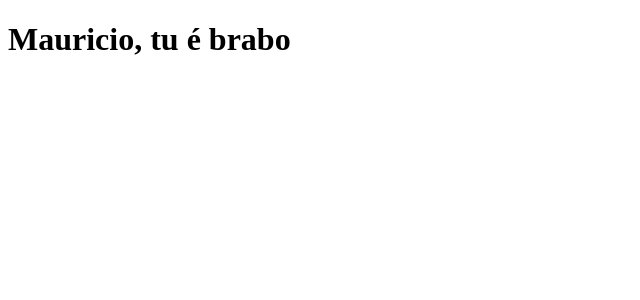
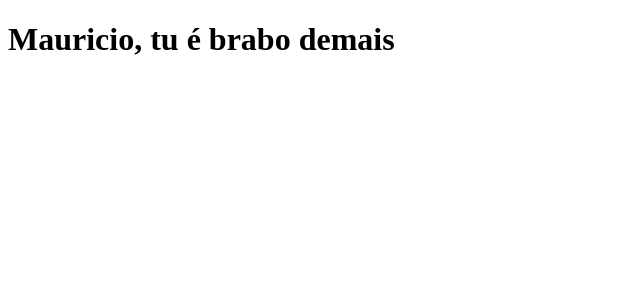
Before and after one commit to MauAlvesM/curso.dev-clone-tabnews, a Next.js app: page / in a window 1280 px wide. Shown: the top 300 px of the page, without its empty margins (0-640 px from the left). Built offline with nearby package versions, Linux system fonts and the light colour scheme.

Commit message:
modifica a frase

```diff
--- a/pages/index.js
+++ b/pages/index.js
@@ -1,5 +1,5 @@
 function Home(){
-    return <h1>Mauricio, tu é brabo</h1>
+    return <h1>Mauricio, tu é brabo demais </h1>
 
 
 }
```
